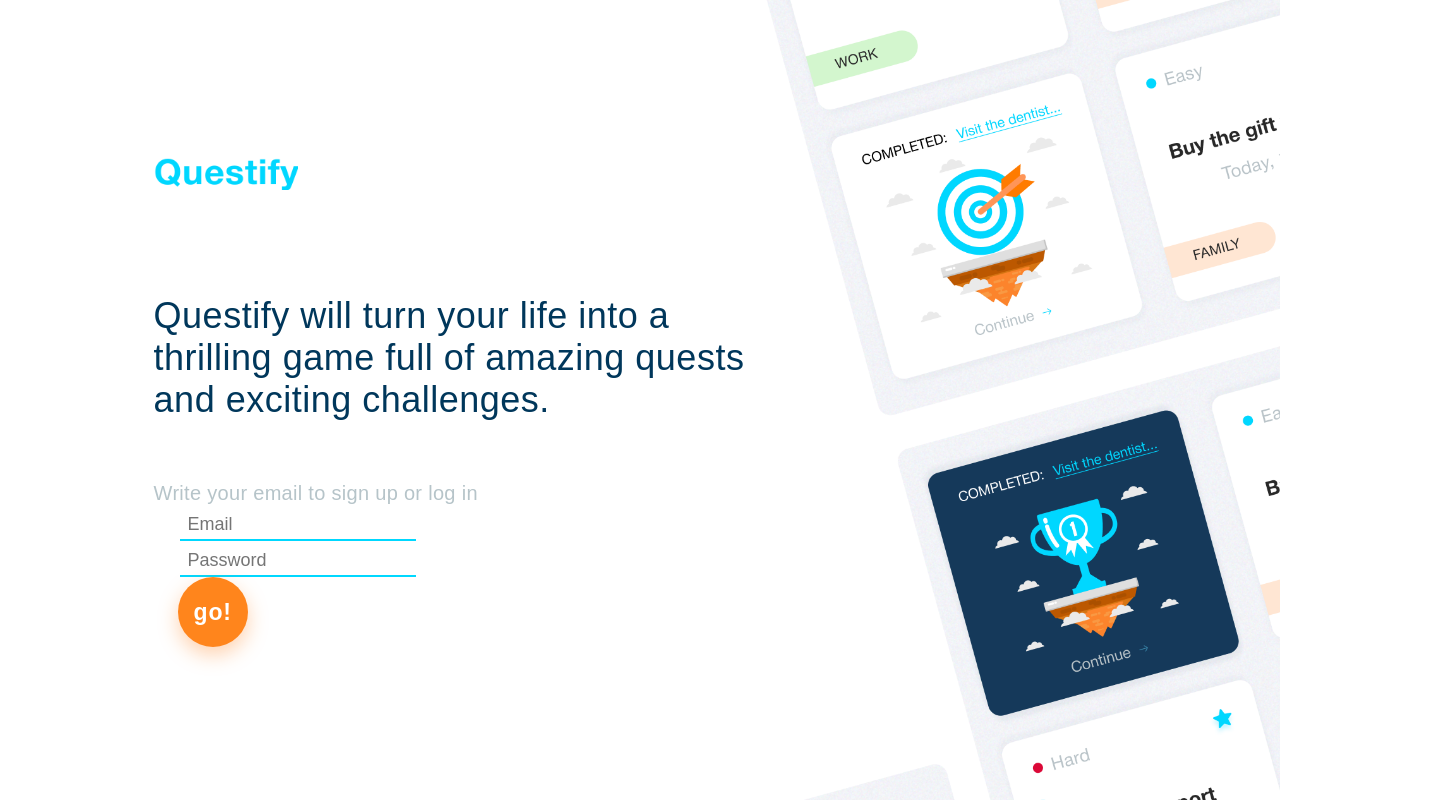
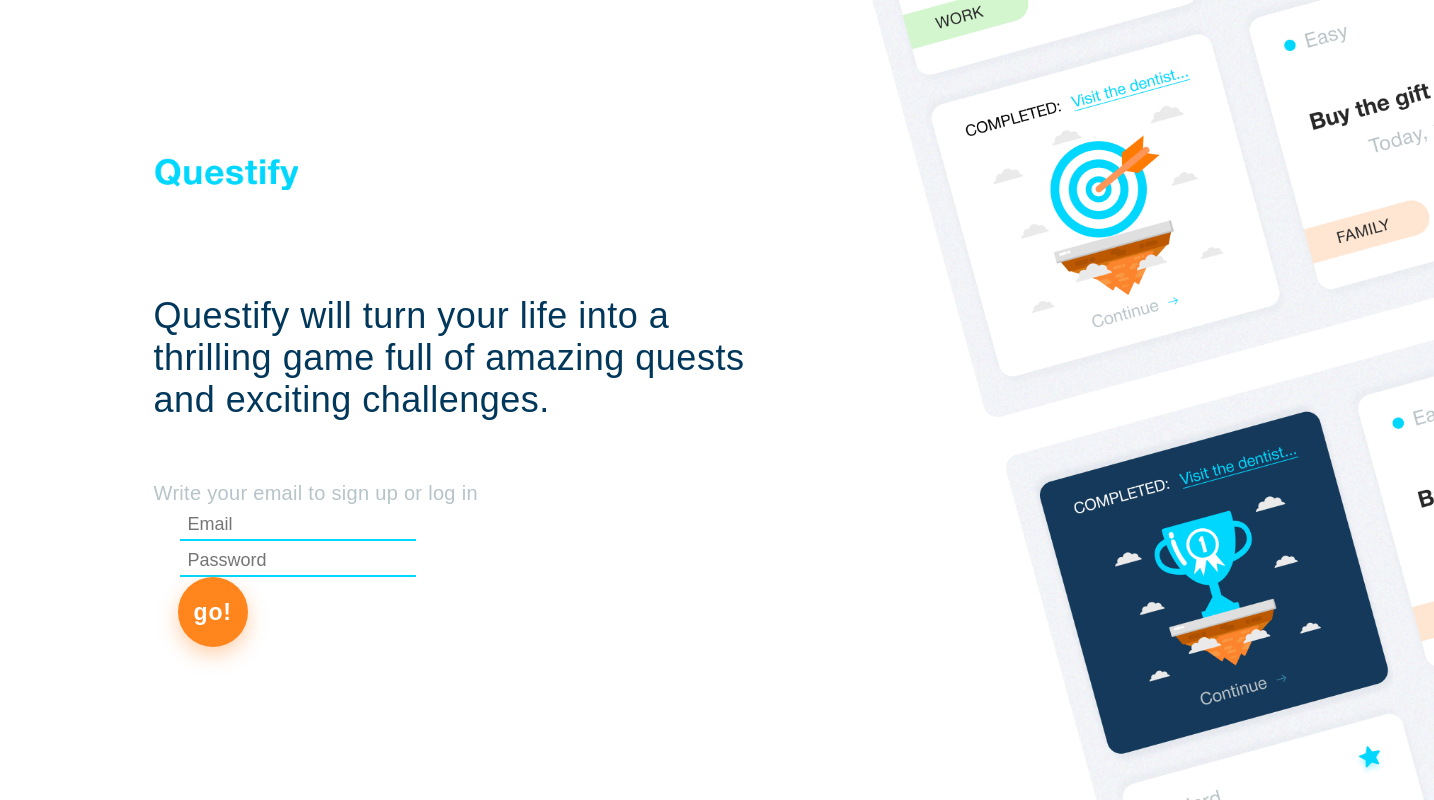
Before and after one commit to wojciechonoszko/questify-frontend, a React (Create React App) app: page / in a window 1280 px wide. Shown: the whole page, 1434 px wide, since content can reach past the window. Built offline with nearby package versions, Linux system fonts and the light colour scheme.

Commit message:
Update App.jsx

```diff
--- a/src/components/App.jsx
+++ b/src/components/App.jsx
@@ -1,21 +1,17 @@
 import React from "react";
 import LandingPage from '../pages/LandingPage/LandingPage';
 
-export const App = () => {
+export const App = (props) => {
   return (
-    <>
     <div
       style={{
-        height: '100vh',
         display: 'flex',
+        flexDirection: 'column',
         justifyContent: 'center',
-        alignItems: 'center',
-        fontSize: 40,
-        color: '#010101'
       }}
     >
+      {props.children}
       <LandingPage/>
-      </div>
-      </>
+    </div>
   );
 };
```
